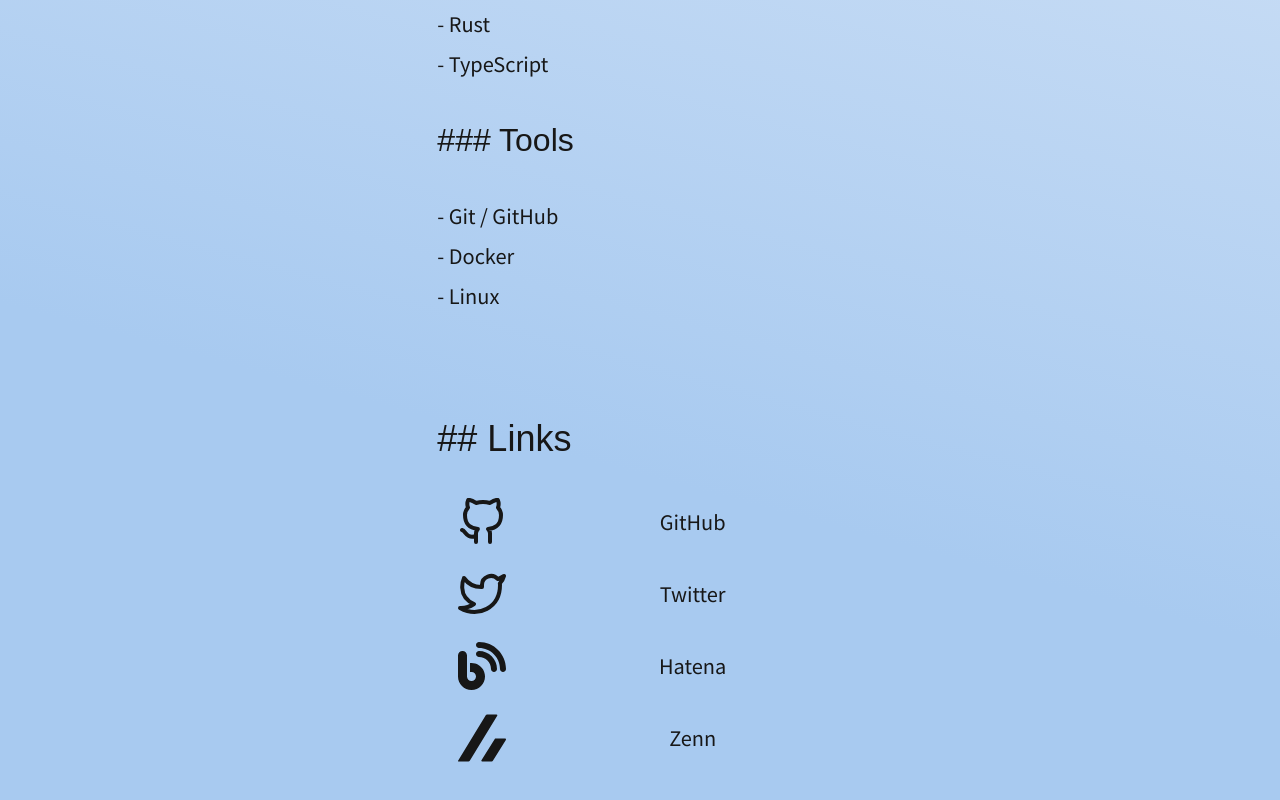
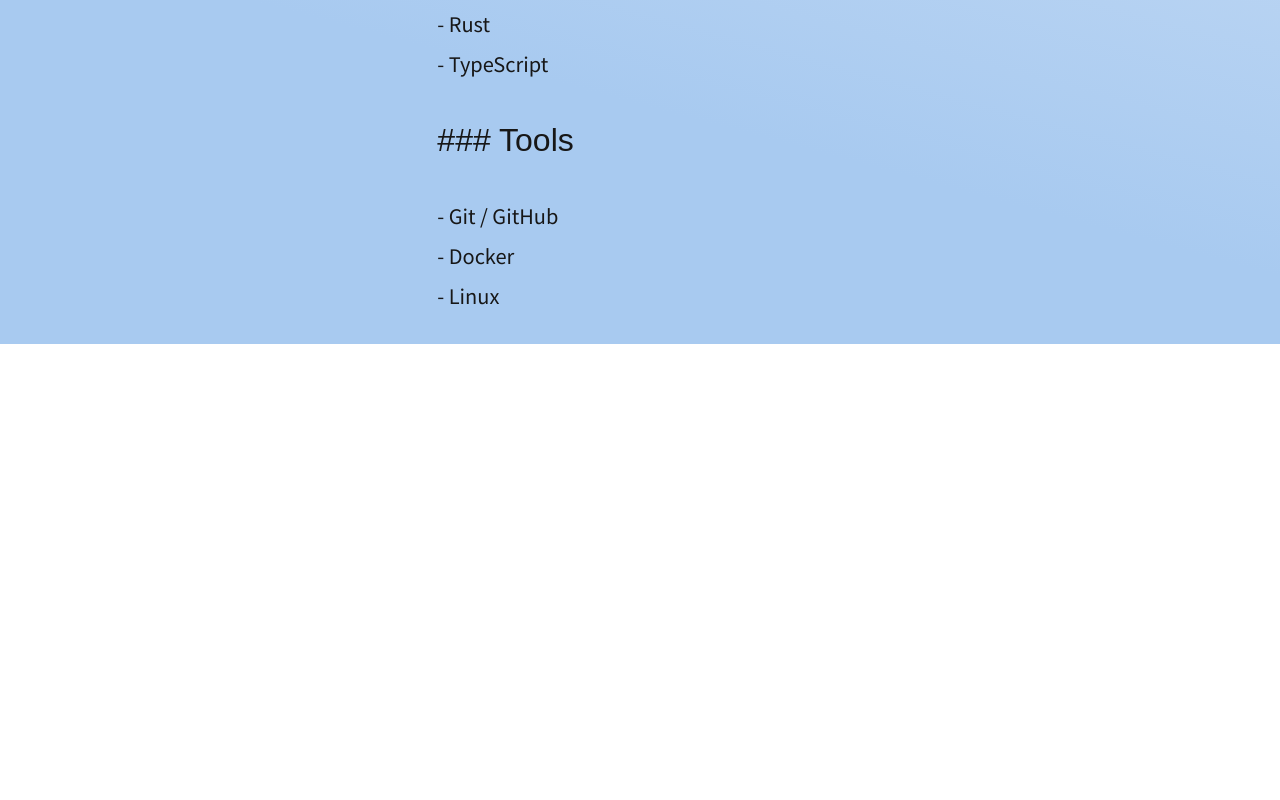
Before and after one commit to aqyuki/portfolio, a Next.js app: page / in a window 1280 px wide. Shown: the part 1364-2164 px from the top of the page. After the commit the page ends 1708 px from the top, so only its background shows below. Built offline with nearby package versions, Linux system fonts and the light colour scheme; a web font is replaced by a local one.

Commit message:
feat: remove link section

```diff
--- a/src/app/page.tsx
+++ b/src/app/page.tsx
@@ -1,5 +1,4 @@
 import { Hero } from '@/feature/hero'
-import { Link } from '@/feature/link'
 import { Profile } from '@/feature/profile'
 import { Skill } from '@/feature/skill'
 
@@ -9,7 +8,6 @@ export default function Home() {
       <Hero />
       <Profile />
       <Skill />
-      <Link />
     </>
   )
 }
```
